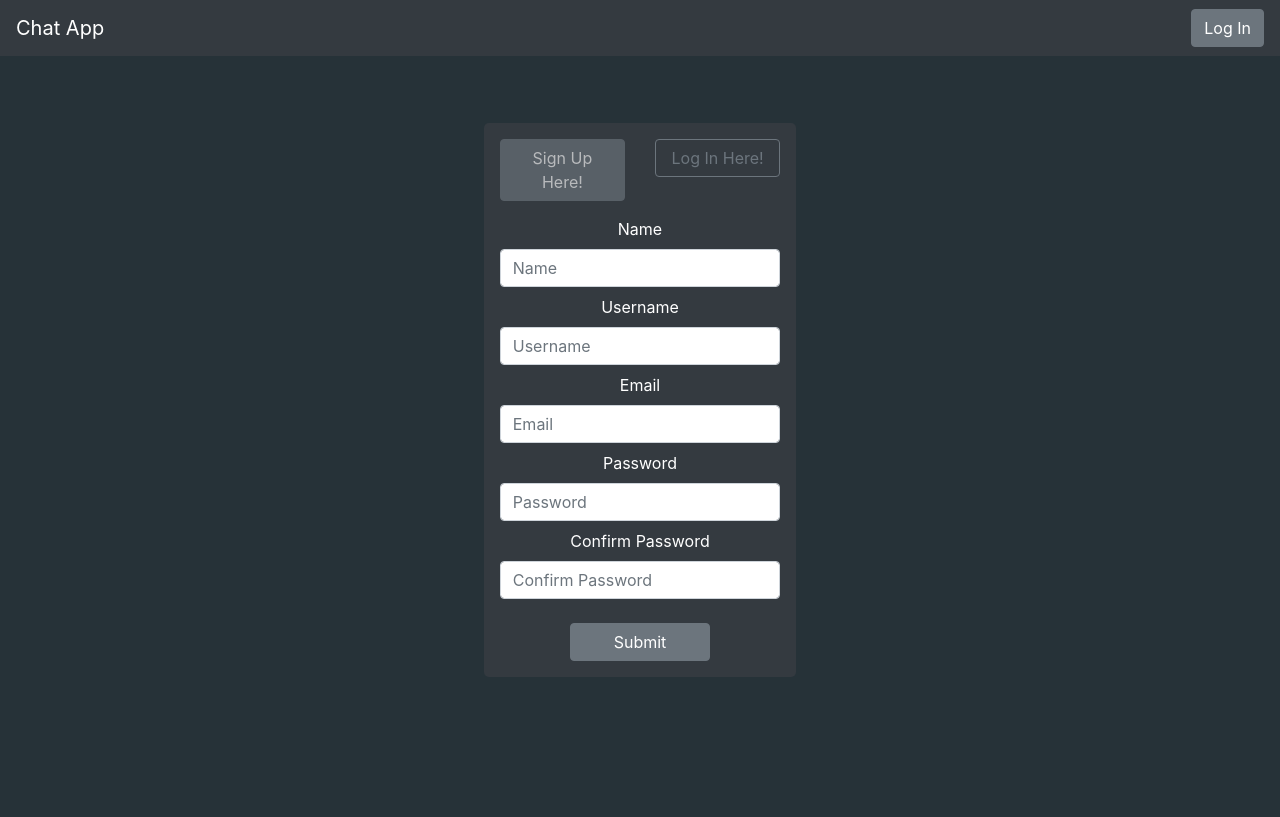
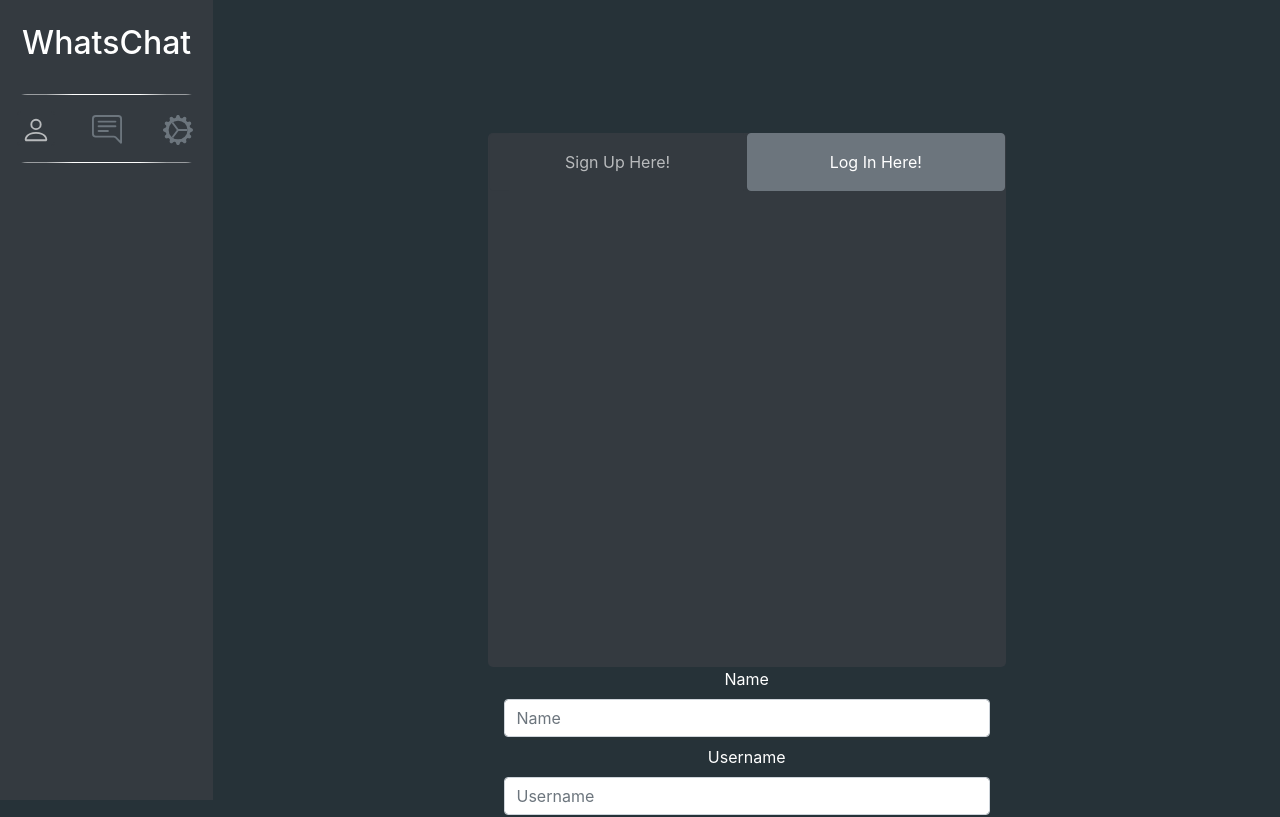
Before and after one commit to dscrane/WhatsChat, a React (Create React App) app in the folder client/: page / in a window 1280 px wide. Shown: the top 817 px of the page. Built offline with nearby package versions, Linux system fonts and the light colour scheme.

Commit message:
changed the layout and added nicer ui features

```diff
--- a/client/src/App.jsx
+++ b/client/src/App.jsx
@@ -14,7 +14,7 @@ const App = props => {
   }, [checkAuth, auth.isLoggedIn])
 
   return (
-    <div className='container-fluid d-flex flex-column w-100 min-vh-100 justify-content-center align-items-center'>
+    <div className='wrapper d-flex align-items-stretch'>
       <Router history={history}>
         <>
           <Sidebar />
--- /dev/null
+++ b/client/src/React-components/components/IconButton.jsx
@@ -0,0 +1,35 @@
+import React from 'react';
+import classNames from "classnames";
+import { profileIcon, messageIcon, settingsIcon } from "../lib";
+
+const IconButton = (props) => {
+  const iconStyle = {fontSize: '30px', lineHeight: '30px'}
+  const renderIcon = () => {
+    if (props.icon === 'profile') {
+      return profileIcon;
+    }
+    if (props.icon === 'messages') {
+      return messageIcon;
+    }
+    if (props.icon === 'settings') {
+      return settingsIcon;
+    }
+  }
+  return (
+    <button
+      className={classNames(
+        'btn btn-outline-dark p-0',
+        {
+          'text-white': props.icon === props.activeIcon,
+          'text-secondary': props.icon !== props.activeIcon
+        }
+      )}
+      style={iconStyle}
+      disabled={props.icon === props.activeIcon}
+    >
+      {renderIcon()}
+    </button>
+  )
+}
+
+export default IconButton;
--- /dev/null
+++ b/client/src/React-components/components/Sidebar.jsx
@@ -0,0 +1,68 @@
+import React, { useState } from 'react';
+import { connect } from 'react-redux'
+import { logout } from '../../redux/actions/auth';
+import { logoutUser } from '../../redux/actions/user';
+import IconButton from './IconButton';
+
+
+const Sidebar = ({ auth, logout, logoutUser }) => {
+  const [ activeIcon, setActiveIcon ] = useState('profile')
+
+  const icons = ['profile', 'messages', 'settings']
+
+  const setCurrentIcon = (e) => {
+    if (e.currentTarget.id === 'profile-cta') {
+      setActiveIcon('profile');
+    }
+    if (e.currentTarget.id === 'messages-cta') {
+      setActiveIcon('messages');
+    }
+    if (e.currentTarget.id === 'settings-cta') {
+      setActiveIcon('settings');
+    }
+  }
+
+  const renderIcons = () => {
+    return icons.map(icon => {
+      return (
+        <li
+          id={`${icon}-cta`}
+          key={icon}
+          className='nav-item'
+          onClick={(e) => setCurrentIcon(e)}
+        >
+          <IconButton icon={icon} activeIcon={activeIcon} />
+        </li>
+      )
+    })
+  }
+
+  return (
+    <div className='d-flex col-2 bg-dark'>
+      <nav className='d-flex flex-column min-vh-100 w-100 align-items-around'>
+        <div className='row justify-content-center py-4'>
+          <h2 className='text-white'>WhatsChat</h2>
+        </div>
+        <div className='row justify-content-center'>
+          <div style={{ width: '80%', borderBottom: '.5px solid white', borderRadius: '75%'}}></div>
+        </div>
+        <div className='row justify-content-around'>
+          <ul className='list-unstyled d-flex flex-row w-100 justify-content-around components py-3 mb-0'>
+            {renderIcons()}
+          </ul>
+        </div>
+        <div className='row justify-content-center'>
+          <div style={{ width: '80%', borderBottom: '.5px solid white', borderRadius: '75%'}}></div>
+        </div>
+      </nav>
+    </div>
+  )
+}
+
+const mapStateToProps = (state) => {
+  return {
+    auth: state.auth
+  }
+}
+
+export default connect(mapStateToProps, {logout, logoutUser})(Sidebar)
--- a/client/src/React-components/components/index.js
+++ b/client/src/React-components/components/index.js
@@ -2,3 +2,4 @@ export { default as LoginForm } from './LoginForm';
 export { default as RenderForm } from './RenderForm';
 export { default as SignupForm } from './SignupForm';
 export { default as ProfileCard } from './ProfileCard';
+export { default as Sidebar } from './Sidebar';
--- a/client/src/React-components/lib/Sidebar.jsx
+++ /dev/null
@@ -1,54 +0,0 @@
-import React from 'react';
-import { Link } from 'react-router-dom'
-import { connect } from 'react-redux'
-import { logout } from '../../redux/actions/auth';
-import { logoutUser } from '../../redux/actions/user';
-
-const Sidebar = ({ auth, logout, logoutUser }) => {
-
-  // Display head with the buttons for a logged in user
-  const renderLoggedInHeader = () => {
-    return (
-      <div className=''>
-        <ul className='navbar-nav mr-auto d-flex flex-row justify-content-between'>
-          <li className='nav-item'>
-            <Link className='btn btn-md btn-secondary mx-2' to={'/chats'}>
-              Chats
-            </Link>
-          </li>
-          <li className='nav-item'>
-            <Link className='btn btn-md btn-secondary mx-2' to={`/profile/${auth._id}`}>
-              Profile
-            </Link>
-          </li>
-          <li className='nav-item'>
-            <button className='btn btn-md btn-secondary mx-2' onClick={() => {
-              logout();
-              logoutUser();
-            }}>
-              Log Out
-            </button>
-          </li>
-        </ul>
-      </div>
-    )
-  }
-
-  return (
-    <nav className='navbar d-flex justify-content-between fixed-top bg-dark'>
-      <Link className='navbar-brand text-white' to={'/'}>Chat App</Link>
-        {!auth.isLoggedIn
-          ? <button className='btn btn-md btn-secondary'>Log In</button>
-          : renderLoggedInHeader()
-        }
-    </nav>
-  )
-}
-
-const mapStateToProps = state => {
-  return {
-    auth: state.auth
-  }
-}
-
-export default connect(mapStateToProps, {logout, logoutUser})(Sidebar)
--- /dev/null
+++ b/client/src/React-components/lib/icons.jsx
@@ -0,0 +1,21 @@
+import React from "react";
+
+export const profileIcon = (
+  <svg width="1.2em" height="1em" viewBox="0 0 16 16" className="bi bi-person" fill="currentColor" xmlns="http://www.w3.org/2000/svg">
+    <path fillRule="evenodd" d="M10 5a2 2 0 1 1-4 0 2 2 0 0 1 4 0zM8 8a3 3 0 1 0 0-6 3 3 0 0 0 0 6zm6 5c0 1-1 1-1 1H3s-1 0-1-1 1-4 6-4 6 3 6 4zm-1-.004c-.001-.246-.154-.986-.832-1.664C11.516 10.68 10.289 10 8 10c-2.29 0-3.516.68-4.168 1.332-.678.678-.83 1.418-.832 1.664h10z"/>
+  </svg>
+)
+
+export const messageIcon = (
+  <svg width="1.2em" height="1em" viewBox="0 0 16 16" className="bi bi-chat-right-text" fill="currentColor" xmlns="http://www.w3.org/2000/svg">
+    <path fillRule="evenodd" d="M2 1h12a1 1 0 0 1 1 1v11.586l-2-2A2 2 0 0 0 11.586 11H2a1 1 0 0 1-1-1V2a1 1 0 0 1 1-1zm12-1a2 2 0 0 1 2 2v12.793a.5.5 0 0 1-.854.353l-2.853-2.853a1 1 0 0 0-.707-.293H2a2 2 0 0 1-2-2V2a2 2 0 0 1 2-2h12z"/>
+    <path fillRule="evenodd" d="M3 3.5a.5.5 0 0 1 .5-.5h9a.5.5 0 0 1 0 1h-9a.5.5 0 0 1-.5-.5zM3 6a.5.5 0 0 1 .5-.5h9a.5.5 0 0 1 0 1h-9A.5.5 0 0 1 3 6zm0 2.5a.5.5 0 0 1 .5-.5h5a.5.5 0 0 1 0 1h-5a.5.5 0 0 1-.5-.5z"/>
+  </svg>
+)
+
+export const settingsIcon = (
+  <svg width="1.2em" height="1em" viewBox="0 0 16 16" className="bi bi-gear-wide-connected" fill="currentColor" xmlns="http://www.w3.org/2000/svg">
+    <path fillRule="evenodd" d="M8.932.727c-.243-.97-1.62-.97-1.864 0l-.071.286a.96.96 0 0 1-1.622.434l-.205-.211c-.695-.719-1.888-.03-1.613.931l.08.284a.96.96 0 0 1-1.186 1.187l-.284-.081c-.96-.275-1.65.918-.931 1.613l.211.205a.96.96 0 0 1-.434 1.622l-.286.071c-.97.243-.97 1.62 0 1.864l.286.071a.96.96 0 0 1 .434 1.622l-.211.205c-.719.695-.03 1.888.931 1.613l.284-.08a.96.96 0 0 1 1.187 1.187l-.081.283c-.275.96.918 1.65 1.613.931l.205-.211a.96.96 0 0 1 1.622.434l.071.286c.243.97 1.62.97 1.864 0l.071-.286a.96.96 0 0 1 1.622-.434l.205.211c.695.719 1.888.03 1.613-.931l-.08-.284a.96.96 0 0 1 1.187-1.187l.283.081c.96.275 1.65-.918.931-1.613l-.211-.205a.96.96 0 0 1 .434-1.622l.286-.071c.97-.243.97-1.62 0-1.864l-.286-.071a.96.96 0 0 1-.434-1.622l.211-.205c.719-.695.03-1.888-.931-1.613l-.284.08a.96.96 0 0 1-1.187-1.186l.081-.284c.275-.96-.918-1.65-1.613-.931l-.205.211a.96.96 0 0 1-1.622-.434L8.932.727zM8 12.997a4.998 4.998 0 1 0 0-9.995 4.998 4.998 0 0 0 0 9.996z"/>
+    <path fillRule="evenodd" d="M7.375 8L4.602 4.302l.8-.6L8.25 7.5h4.748v1H8.25L5.4 12.298l-.8-.6L7.376 8z"/>
+  </svg>
+)
--- a/client/src/React-components/lib/index.js
+++ b/client/src/React-components/lib/index.js
@@ -1,3 +1,4 @@
 
 export { default as ProtectedRoute } from './ProtectedRoute'
-export { default as Sidebar } from './Sidebar'
+export { default as Sidebar } from '../components/Sidebar'
+export * from './icons'
--- a/client/src/React-components/pages/Home.jsx
+++ b/client/src/React-components/pages/Home.jsx
@@ -38,15 +38,16 @@ const Home = (props) => {
   }
 
   return (
-    <div className='container align-self-center bg-dark w-25 my-auto p-3' style={{borderRadius: '5px'}}>
+    <div className='col d-flex flex-column justify-content-center'>
+      <div className='container align-self-center bg-dark w-50 my-auto pb-3 px-3' style={{borderRadius: '5px'}}>
         <div className='row h-100 mb-2'>
-        <div  className='col'>
+          <div className='col p-0'>
               <button
                 onClick={() => updateCurrentForm()}
                 className={classNames({
-                'btn w-100 btn-large': true,
-                'btn-secondary': activeForm === 'signup',
-                'btn-outline-secondary': activeForm === 'login'
+                  'btn btn-large text-white w-100 p-3': true,
+                  'btn-outline-dark': activeForm === 'signup',
+                  'btn-secondary': activeForm === 'login'
                 })}
                 disabled={activeForm === 'signup'}
               >
@@ -54,13 +55,13 @@ const Home = (props) => {
               </button>
             </div>
 
-        <div className='col'>
+          <div className='col h-100 p-0'>
             <button
               onClick={() => updateCurrentForm()}
               className={classNames({
-              'btn w-100 btn-large': true,
-              'btn-secondary disabled': activeForm === 'login',
-              'btn-outline-secondary': activeForm === 'signup'
+                'btn btn-large text-white w-100 p-3': true,
+                'btn-outline-dark disabled': activeForm === 'login',
+                'btn-secondary': activeForm === 'signup'
               })}
               disabled={activeForm === 'login'}
             >
@@ -70,6 +71,7 @@ const Home = (props) => {
         </div>
           {renderForm()}
       </div>
+    </div>
   )
 }
 
--- a/client/src/React-components/pages/Profile.jsx
+++ b/client/src/React-components/pages/Profile.jsx
@@ -1,5 +1,6 @@
 import React, { useEffect } from 'react';
 import { connect } from 'react-redux';
+import { ProfileCard } from '../components';
 import { fetchUserData } from '../../redux/actions/user';
 import { checkAuth } from "../../redux/actions/auth";
 
@@ -31,12 +32,8 @@ const Profile = (props) => {
   }
 
   return (
-    <div className='card'>
-      <div className='card-body'>
-        <h5 className='card-title'>{user[auth._id].name}</h5>
-        <hr />
-        {renderUserData()}
-      </div>
+    <div className=''>
+      <ProfileCard user={user} />
     </div>
   )
 }
```
Lines whose indentation alone changed are shown as unchanged.
